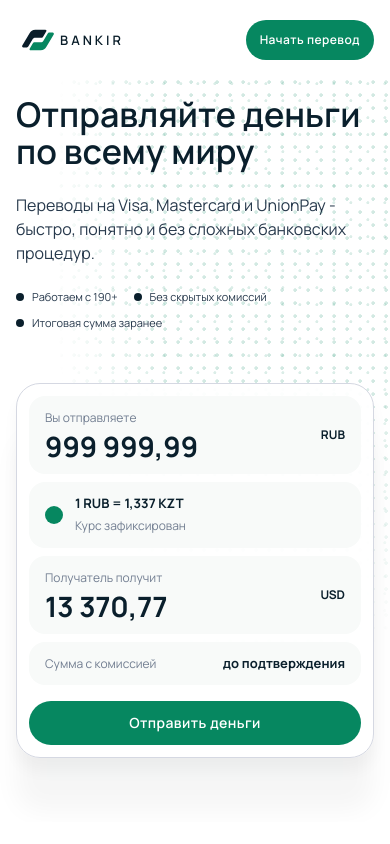
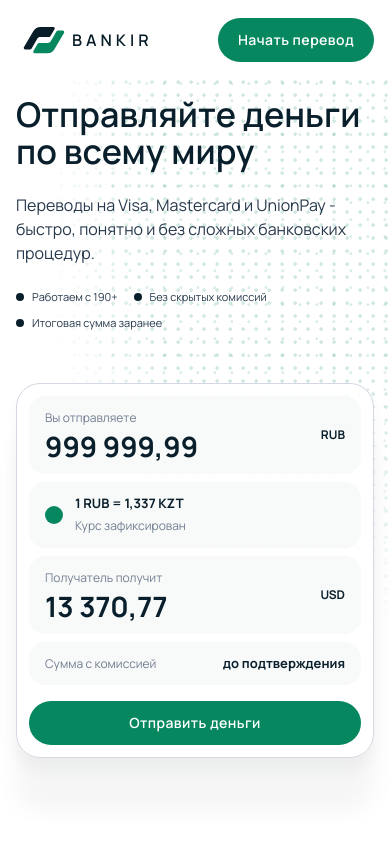
Before and after one commit to cr8v-studio/bankir, a plain HTML site: page index.html in a window 390 px wide. Shown: the top 844 px of the page. Drawn offline with Linux system fonts and the light colour scheme.

Commit message:
Match header to Figma breakpoints

```diff
--- a/css/styles.css
+++ b/css/styles.css
@@ -92,10 +92,12 @@ button {
   align-items: center;
   justify-content: center;
   gap: 4px;
+  height: 52px;
   padding: 4px;
-  border: 1px solid var(--color-line);
+  border: 0;
   border-radius: var(--radius-pill);
   background: rgba(255, 255, 255, 0.8);
+  box-shadow: inset 0 0 0 1px var(--color-line);
   backdrop-filter: blur(12px);
 }
 
@@ -893,17 +895,19 @@ button {
   }
 
   .brand {
-    width: auto;
+    width: 156px;
   }
 
   .brand-mark {
-    width: 44px;
-    height: 44px;
+    width: 56px;
+    height: 56px;
   }
 
   .brand-name {
-    font-size: 13px;
-    letter-spacing: 3px;
+    display: inline;
+    font-size: 16px;
+    letter-spacing: 4px;
+    line-height: 24px;
   }
 
   .nav-pill {
@@ -911,10 +915,10 @@ button {
   }
 
   .header-cta {
-    width: auto;
-    min-height: 40px;
-    padding: 0 14px;
-    font-size: 12px;
+    width: 156px;
+    min-height: 44px;
+    padding: 0 20px;
+    font-size: 14px;
   }
 
   .hero {
@@ -1110,6 +1114,10 @@ button {
     display: none;
   }
 
+  .brand {
+    width: 56px;
+  }
+
   .currency-row strong,
   .confirm-box strong {
     font-size: 22px;
```
